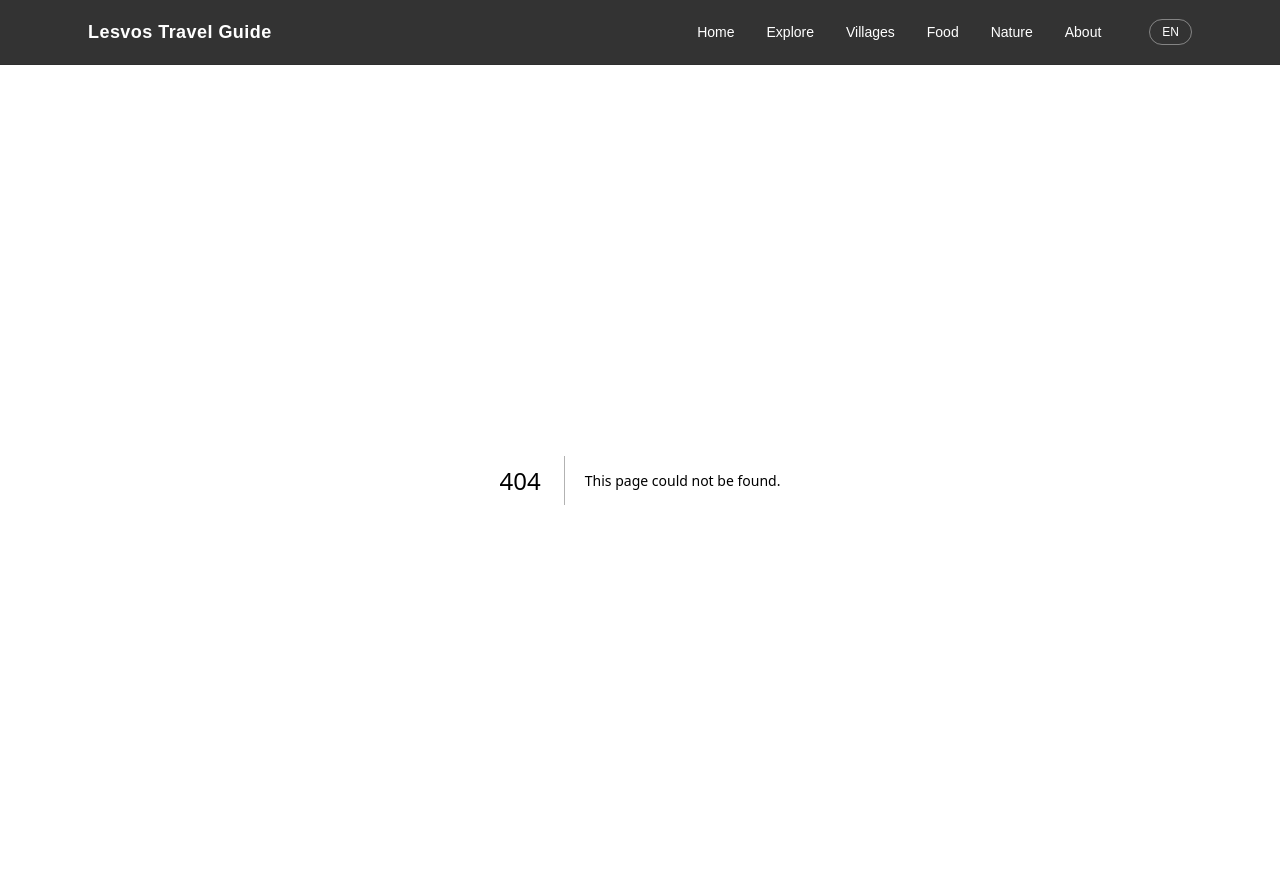
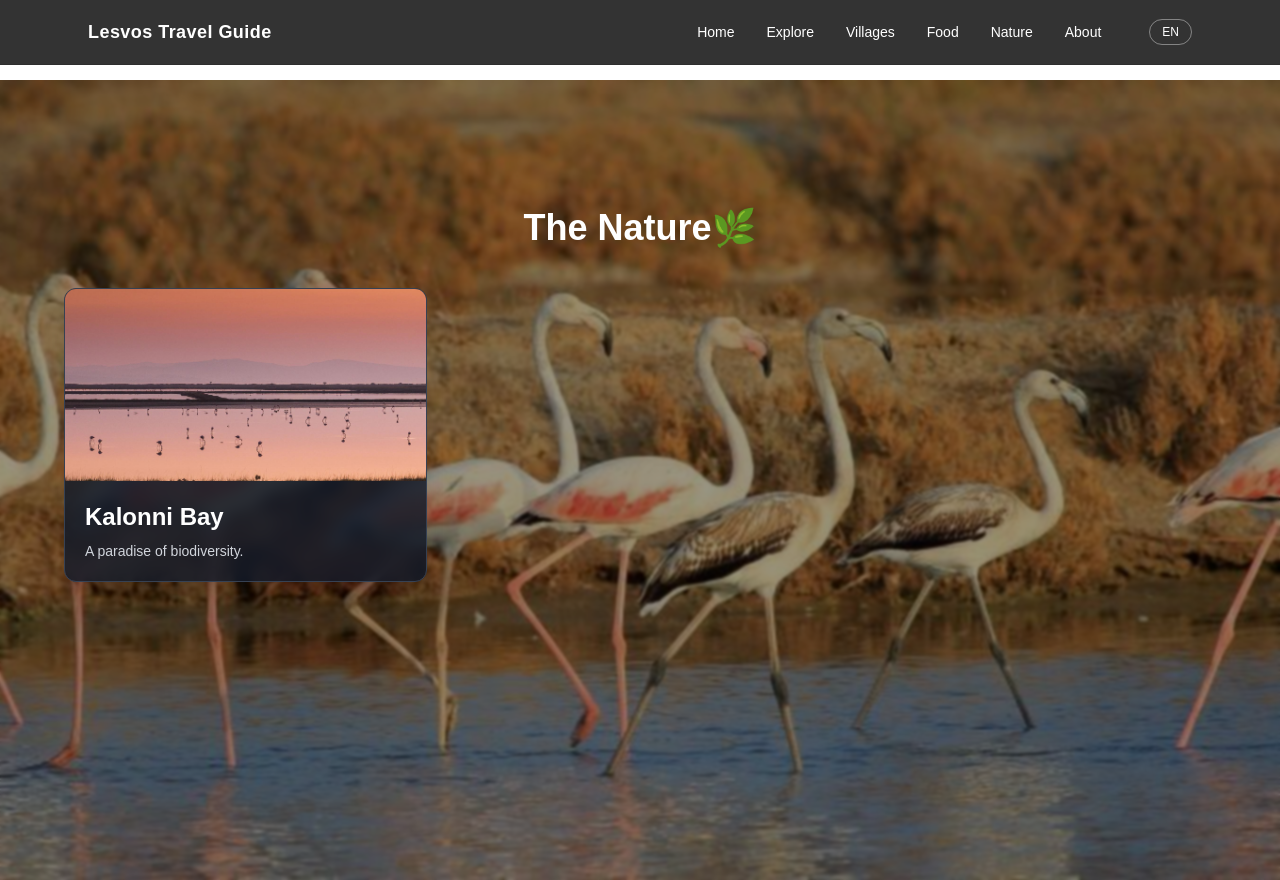
Before and after one commit to amamouridis06/lesvos-travel-guide, a Next.js app: page /nature in a window 1280 px wide. Before the commit this address had no page. Built offline with nearby package versions, Linux system fonts and the light colour scheme.

Commit message:
Create page.tsx

```diff
--- /dev/null
+++ b/app/nature/page.tsx
@@ -0,0 +1,47 @@
+import Link from "next/link";
+
+export default function NaturePage() {
+  const nature = [
+    {
+      slug: "kolpos-kallonis",
+      name: "Kalonni Bay",
+      img: "/kolpos-kallonis.jpeg",
+      desc: "A paradise of biodiversity."
+    },
+    // {
+    //   slug: "agios-isidoros",
+    //   name: "Agios Isidoros",
+    //   img: "/agios-isidoros.jpg",
+    //   desc: "Famous beach with blue flag."
+    // }
+  ];
+
+return (
+    <main className="min-h-screen bg-black text-white px-6 pt-32 pb-16 bg-[url('/flamingo.jpeg')] bg-cover bg-center bg-fixed relative">
+
+      <div className="absolute inset-0 bg-black/40 backdrop-blur-[1px]"></div>
+
+      <div className="relative z-10">
+        <h1 className="text-4xl font-bold text-center mb-10">The Nature🌿</h1>
+
+        <div className="grid grid-cols-1 sm:grid-cols-2 lg:grid-cols-3 gap-8 max-w-6xl mx-auto">
+          {nature.map((b, i) => (
+            <Link href={`/nature/${b.slug}`} key={i}>
+              <div className="bg-gray-900/80 backdrop-blur-sm rounded-xl border border-gray-700 shadow-xl overflow-hidden hover:scale-[1.03] transition-transform cursor-pointer">
+
+                <img src={b.img} alt={b.name} className="h-48 w-full object-cover" />
+
+                <div className="p-5">
+                  <h2 className="text-2xl font-semibold mb-2">{b.name}</h2>
+                  <p className="text-gray-300 text-sm">{b.desc}</p>
+                </div>
+
+              </div>
+            </Link>
+          ))}
+        </div>
+
+      </div>
+    </main>
+  );
+}
```
